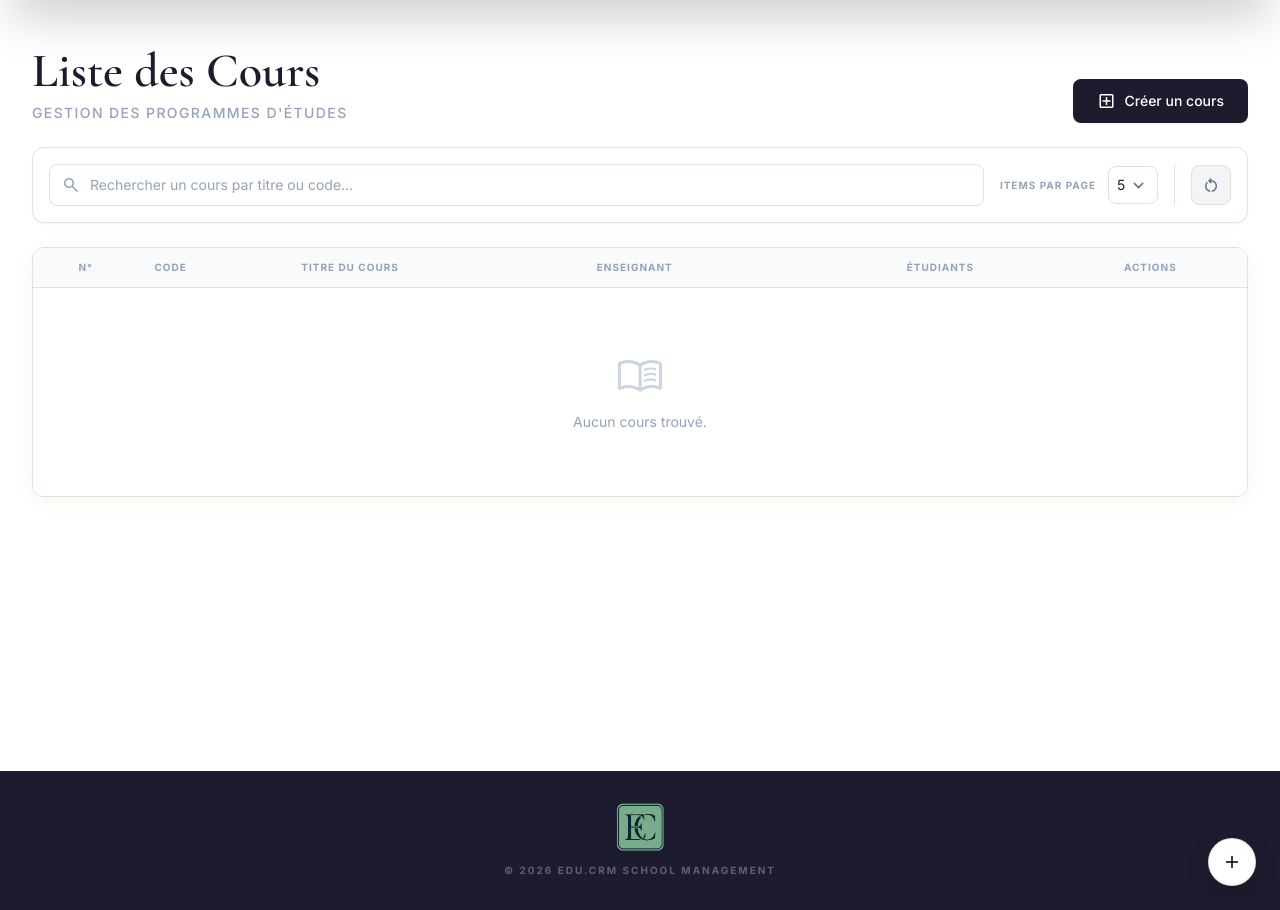
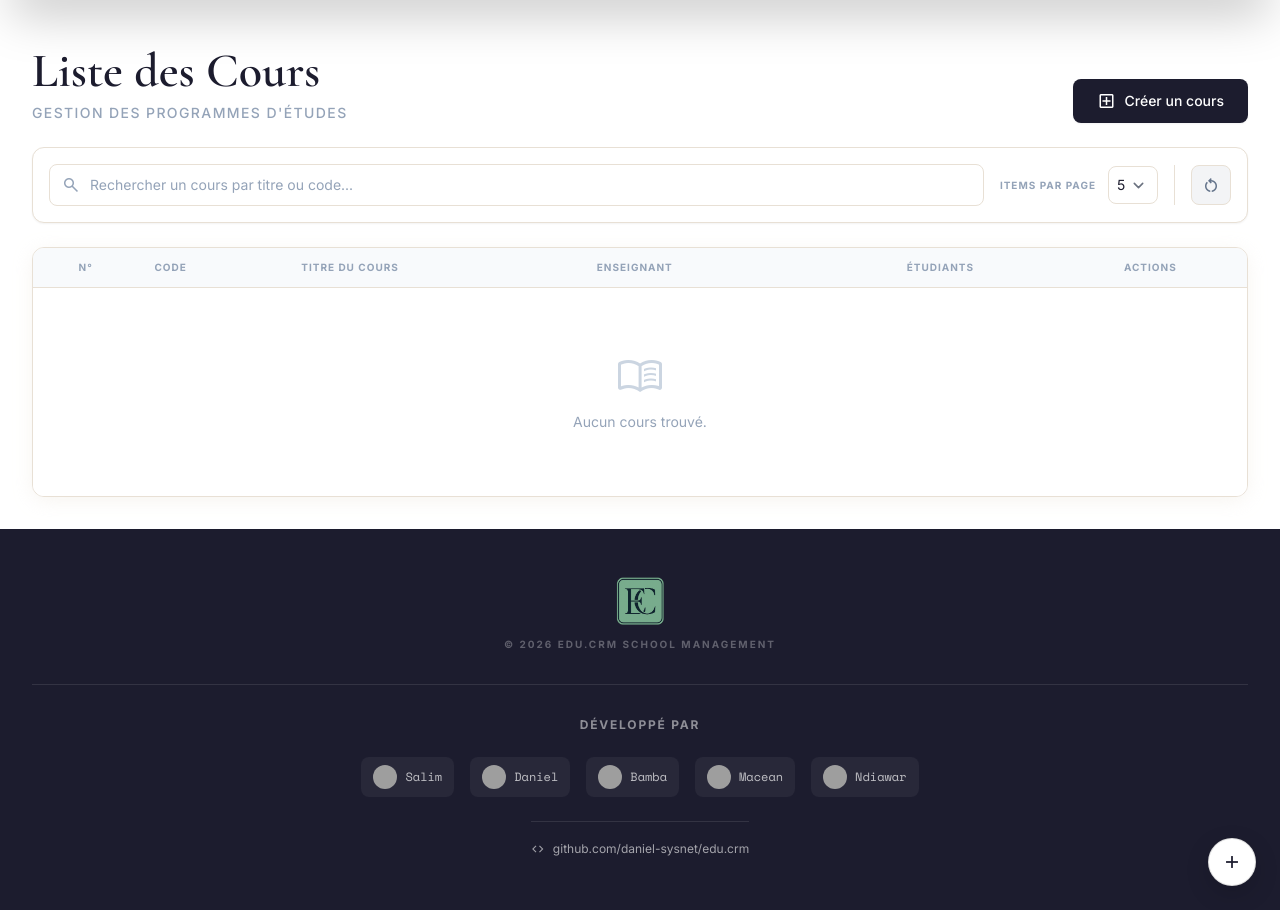
Before and after one commit to daniel-sysnet/edu.crm, a Flask app: page /courses/ in a window 1280 px wide. Shown: the part 65-975 px from the top of the page. Run offline with Flask 3, Linux system fonts and the light colour scheme; some libraries are stand-ins or nearby versions; grey boxes are pictures that could not be loaded.

Commit message:
feat: améliorer le pied de page avec des liens GitHub et un style révisé

```diff
--- a/app/templates/partials/_footer.html
+++ b/app/templates/partials/_footer.html
@@ -1,9 +1,11 @@
 {#
     Footer commun — fond sombre (#1C1C2E) avec logo-icon centré + copyright.
 #}
-<footer class="bg-[#1C1C2E] py-8 px-8">
-    <div class="max-w-7xl mx-auto flex flex-col items-center justify-center gap-3">
+<footer class="bg-[#1C1C2E] py-12 px-8">
+    <div class="max-w-7xl mx-auto">
 
+        <!-- Logo et Copyright -->
+        <div class="flex flex-col items-center justify-center gap-3 mb-8 pb-8 border-b border-white/10">
             <img
                 src="{{ url_for('static', filename='img/logo-icon.png') }}"
                 alt="{{ APP_NAME }}"
@@ -13,6 +15,56 @@
             <p class="text-white/30 text-[10px] font-bold tracking-[0.2em] uppercase font-body">
                 &copy; {{ current_year }} {{ APP_NAME }} School Management
             </p>
+        </div>
+
+        <!-- Équipe de développement -->
+        <div class="flex flex-col items-center justify-center gap-6">
+            <p class="text-white/50 text-xs font-bold tracking-[0.15em] uppercase font-body">
+                Développé par
+            </p>
+
+            <!-- GitHub Profiles -->
+            <div class="flex flex-wrap justify-center gap-4">
+                <a href="https://github.com/DevByDelta" target="_blank" rel="noopener noreferrer"
+                   class="flex items-center gap-2 px-3 py-2 rounded-lg bg-white/5 hover:bg-white/10 transition-colors">
+                    <img src="https://github.com/DevByDelta.png" alt="Salim" class="w-6 h-6 rounded-full" />
+                    <span class="text-white/70 text-xs font-mono hover:text-white">Salim</span>
+                </a>
+
+                <a href="https://github.com/daniel-sysnet" target="_blank" rel="noopener noreferrer"
+                   class="flex items-center gap-2 px-3 py-2 rounded-lg bg-white/5 hover:bg-white/10 transition-colors">
+                    <img src="https://github.com/daniel-sysnet.png" alt="Daniel" class="w-6 h-6 rounded-full" />
+                    <span class="text-white/70 text-xs font-mono hover:text-white">Daniel</span>
+                </a>
+
+                <a href="https://github.com/KINGABMC" target="_blank" rel="noopener noreferrer"
+                   class="flex items-center gap-2 px-3 py-2 rounded-lg bg-white/5 hover:bg-white/10 transition-colors">
+                    <img src="https://github.com/KINGABMC.png" alt="Bamba" class="w-6 h-6 rounded-full" />
+                    <span class="text-white/70 text-xs font-mono hover:text-white">Bamba</span>
+                </a>
+
+                <a href="https://github.com/Macean-2001" target="_blank" rel="noopener noreferrer"
+                   class="flex items-center gap-2 px-3 py-2 rounded-lg bg-white/5 hover:bg-white/10 transition-colors">
+                    <img src="https://github.com/Macean-2001.png" alt="Macean" class="w-6 h-6 rounded-full" />
+                    <span class="text-white/70 text-xs font-mono hover:text-white">Macean</span>
+                </a>
+
+                <a href="https://github.com/ndiawargueye" target="_blank" rel="noopener noreferrer"
+                   class="flex items-center gap-2 px-3 py-2 rounded-lg bg-white/5 hover:bg-white/10 transition-colors">
+                    <img src="https://github.com/ndiawargueye.png" alt="Ndiawar" class="w-6 h-6 rounded-full" />
+                    <span class="text-white/70 text-xs font-mono hover:text-white">Ndiawar</span>
+                </a>
+            </div>
+
+            <!-- Project Link -->
+            <div class="pt-4 border-t border-white/10">
+                <a href="https://github.com/daniel-sysnet/edu.crm" target="_blank" rel="noopener noreferrer"
+                   class="inline-flex items-center gap-2 text-white/60 hover:text-orange-400 transition-colors text-xs">
+                    <span class="material-symbols-outlined text-sm">code</span>
+                    <span>github.com/daniel-sysnet/edu.crm</span>
+                </a>
+            </div>
+        </div>
 
     </div>
 </footer>
```
Lines whose indentation alone changed are shown as unchanged.
